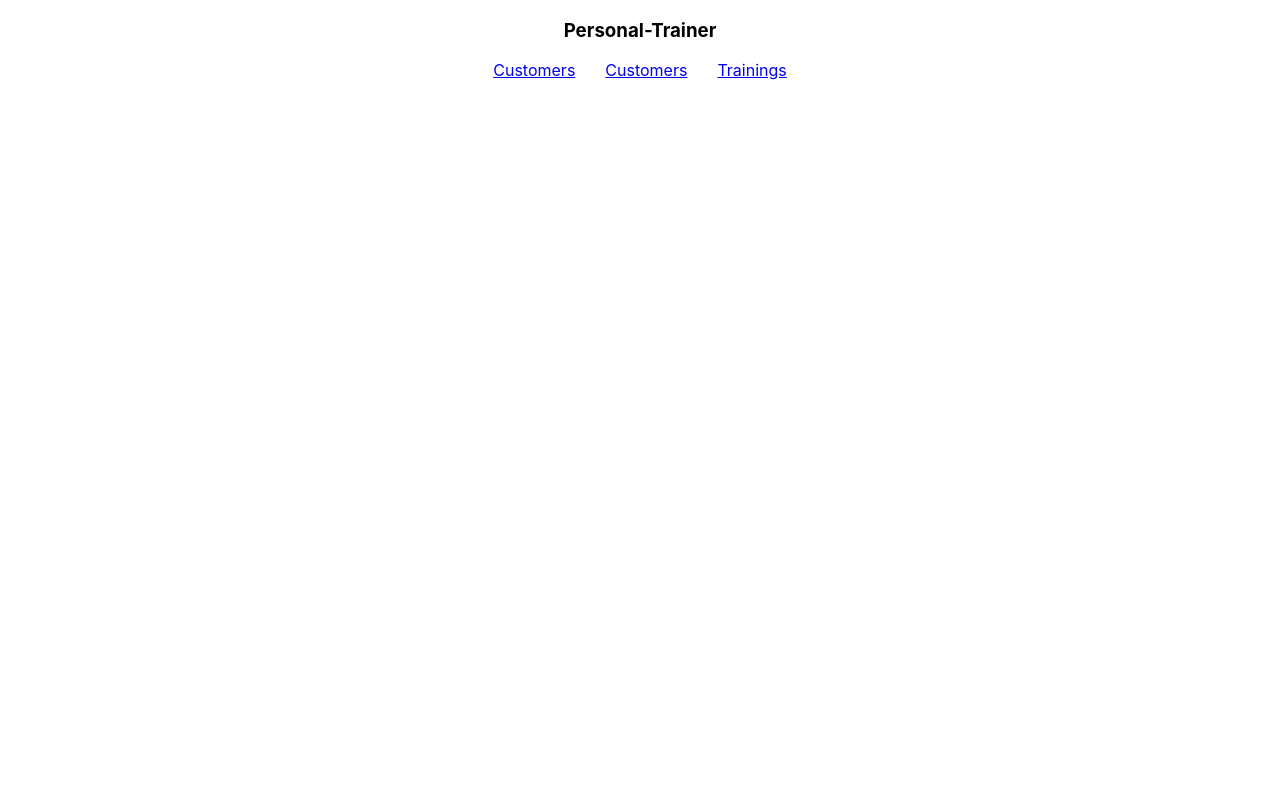
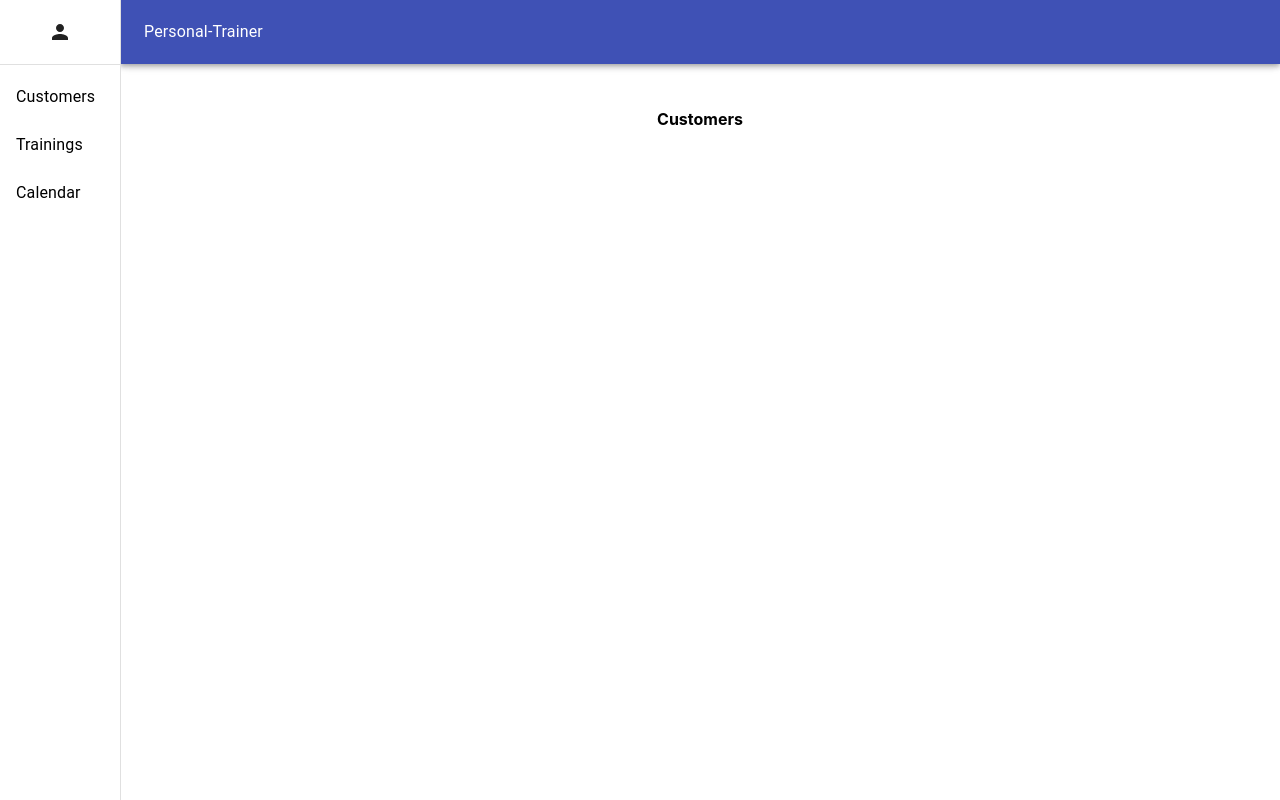
Before and after one commit to aarresuvanto/frontend-personaltrainer, a React (Create React App) app: page / in a window 1280 px wide. Built offline with nearby package versions, Linux system fonts and the light colour scheme.

Commit message:
Add navigation

```diff
--- a/src/App.js
+++ b/src/App.js
@@ -1,33 +1,12 @@
-import React from 'react';
+import React, { useState } from 'react';
 import './App.css';
 
-import { BrowserRouter, Route, Link, Switch } from 'react-router-dom'
-
-import Customers from './views/Customers'
-import Trainings from './views/Trainings'
-import Calendar from './views/Calendar'
-
-const linkStyle = {
-  paddingLeft: 15,
-  paddingRight: 15,
-}
+import Navigation from './components/Navigation'
 
 function App() {
   return (
     <div className="App">
-      <h3>Personal-Trainer</h3>
-      <BrowserRouter>
-        <Link style={linkStyle} to="/">Customers</Link>
-        <Link style={linkStyle} to="/customers">Customers</Link>
-        <Link style={linkStyle} to="/trainings">Trainings</Link>
-        <Switch>
-          <Route exact path="/" component={Customers}/>
-          <Route path="/customers" component={Customers}/>
-          <Route path="/trainings" component={Trainings}/>
-          <Route path="/calendar" component={Calendar}/>
-        </Switch>
-      </BrowserRouter>
-      <Customers />
+      <Navigation />
     </div>
   );
 }
--- /dev/null
+++ b/src/components/Navigation.js
@@ -0,0 +1,113 @@
+import React, { useState } from 'react'
+
+import Customers from '../views/Customers'
+import Trainings from '../views/Trainings'
+import Calendar from '../views/Calendar'
+
+import { makeStyles } from '@material-ui/core/styles';
+
+import { BrowserRouter as Router, Route, Link, Switch } from 'react-router-dom'
+
+import Drawer from '@material-ui/core/Drawer';
+import AppBar from '@material-ui/core/AppBar';
+import Toolbar from '@material-ui/core/Toolbar';
+import Typography from '@material-ui/core/Typography';
+import Divider from '@material-ui/core/Divider';
+import List from '@material-ui/core/List';
+import ListItem from '@material-ui/core/ListItem';
+import ListItemText from '@material-ui/core/ListItemText';
+
+import CalendarIcon from '@material-ui/icons/CalendarToday'
+import SportsIcon from '@material-ui/icons/Sports'
+import CustomerIcon from '@material-ui/icons/Person'
+
+
+const Sidebar = () => {
+    const pageHeadlines = [ "Customers", "Trainings", "Calendar" ]
+    const [ activeIcon, setActiveIcon ] = useState(<CustomerIcon />)
+
+    const toggleActiveIcon = (headline) => {
+        if(headline === 'Customers') {
+            setActiveIcon(<CustomerIcon />)
+        } else if(headline === 'Trainings') {
+            setActiveIcon(<SportsIcon />)
+        } else if(headline === 'Calendar') {
+            setActiveIcon(<CalendarIcon />)
+        }
+    }
+
+    const drawerWidth = 120;
+
+    const useStyles = makeStyles((theme) => ({
+      root: {
+        display: 'flex',
+      },
+      appBar: {
+        width: `calc(100% - ${drawerWidth}px)`,
+        marginLeft: drawerWidth,
+      },
+      drawer: {
+        width: drawerWidth,
+        flexShrink: 0,
+      },
+      drawerPaper: {
+        width: drawerWidth,
+      },
+      toolbar: theme.mixins.toolbar,
+      toolbarIcon: {
+          marginTop: 20,
+      },
+      content: {
+        flexGrow: 1,
+        padding: theme.spacing(3),
+      },
+      link: {
+          textDecoration: 'none',
+          color: 'black'
+      }
+    }));
+
+    const classes = useStyles();
+
+    return (
+        <Router>
+            <div className={classes.root}>
+                <AppBar position="fixed" className={classes.appBar}>
+                    <Toolbar>
+                        <Typography noWrap>
+                            Personal-Trainer
+                        </Typography>
+                    </Toolbar>
+                </AppBar>
+                <Drawer className={classes.drawer} variant="permanent" classes={{paper: classes.drawerPaper}} anchor="left">
+                    <div className={classes.toolbar}>
+                        <div className={classes.toolbarIcon}>
+                            {activeIcon}
+                        </div>
+                    </div>
+                    <Divider />
+                    <List>
+                        {pageHeadlines.map((headline, i) => (
+                            <Link className={classes.link} to={`/${headline.toLowerCase()}`}>
+                                <ListItem key={i} onClick={() => {toggleActiveIcon(headline)}} button>
+                                    <ListItemText className={classes.link}>{headline}</ListItemText>
+                                </ListItem>
+                            </Link>
+                        ))}
+                    </List>
+                </Drawer>
+                <main className={classes.content}>
+                    <div className={classes.toolbar} />
+                    <Switch>
+                        <Route exact path="/" component={Customers} />
+                        <Route path="/customers" component={Customers} />
+                        <Route path="/trainings" component={Trainings} />
+                        <Route path="/calendar" component={Calendar} />
+                    </Switch>
+                </main>
+            </div>
+        </Router>
+    )
+}
+
+export default Sidebar
--- a/src/views/Calendar.js
+++ b/src/views/Calendar.js
@@ -1,9 +1,9 @@
 import React from 'react'
 
-const Calendar = () => {
+const Calendar = ({ setActivePage }) => {
     return (
         <div>
-
+            <h4>Calendar</h4>
         </div>
     )
 }
--- a/src/views/Customers.js
+++ b/src/views/Customers.js
@@ -1,9 +1,13 @@
 import React from 'react'
 
-const Customers = () => {
+const Customers = ({ activePage, setActivePage }) => {
+    const textStyle = {
+        textAlign: 'center'
+    }
+
     return (
         <div>
-
+            <h4 style={textStyle}>Customers</h4>
         </div>
     )
 }
--- a/src/views/Trainings.js
+++ b/src/views/Trainings.js
@@ -1,9 +1,9 @@
 import React from 'react'
 
-const Trainings = () => {
+const Trainings = ({ setActivePage }) => {
     return (
         <div>
-
+            <h4>Trainings</h4>
         </div>
     )
 }
```
